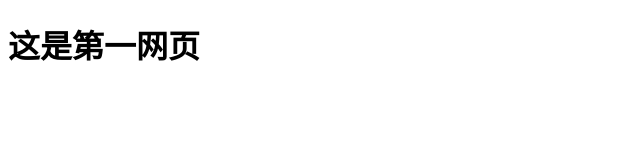
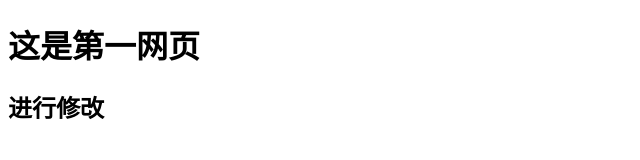
Before and after one commit to balooalex111/git-test01, a plain HTML site: page index.html in a window 1280 px wide. Shown: the whole page, without its empty margins (0-640 px from the left). Drawn offline with Linux system fonts and the light colour scheme.

Commit message:
Update index.html
另一个人的第二次修改

```diff
--- a/index.html
+++ b/index.html
@@ -7,5 +7,6 @@
 </head>
 <body>
     <h1>这是第一网页</h1>
+    <h2>进行修改</h2>
 </body>
 </html>
```
